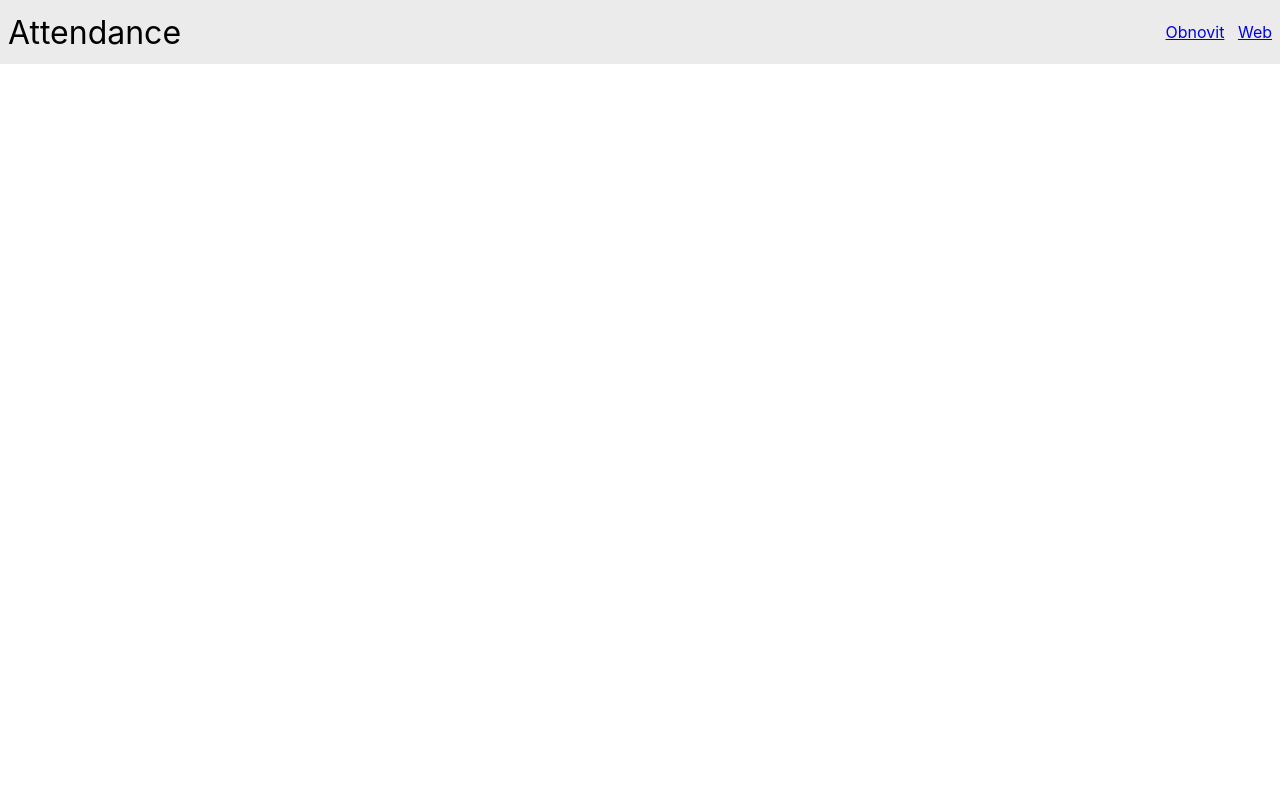
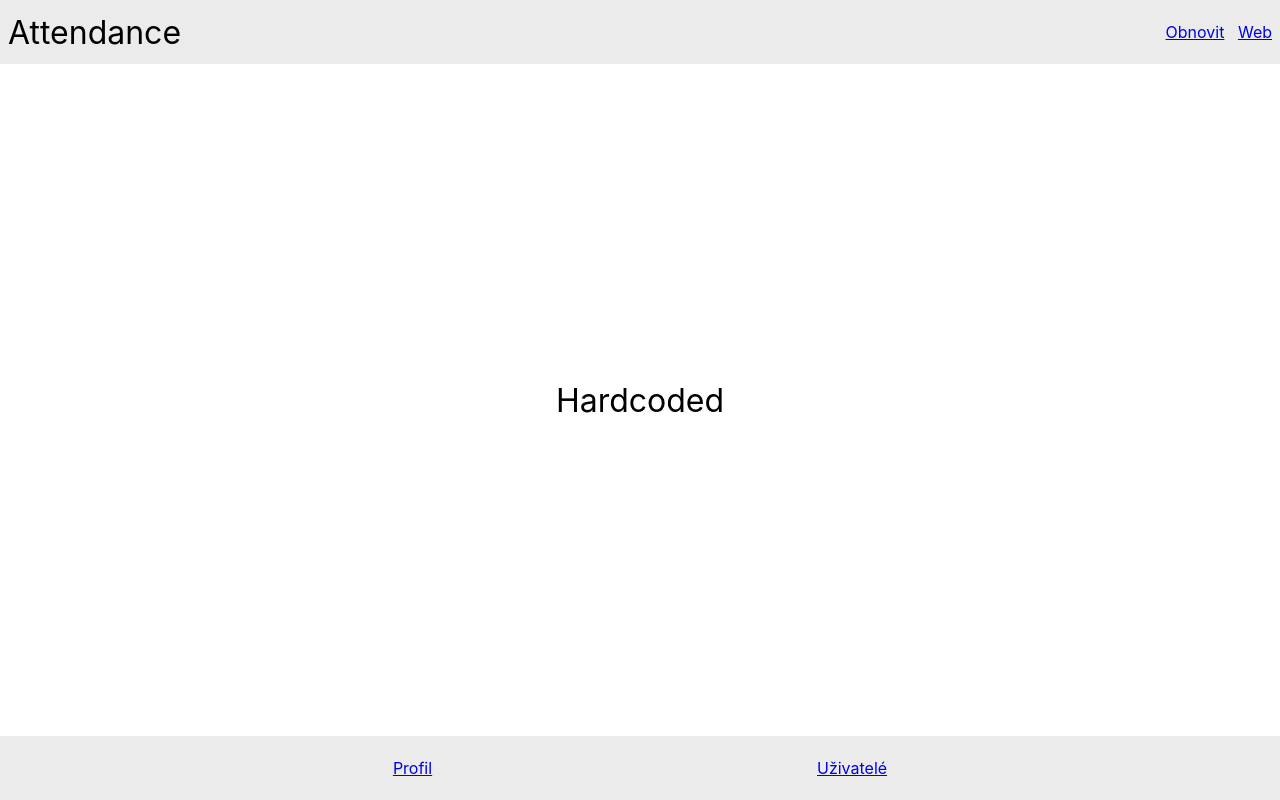
Before and after one commit to mvanco/iceapp, a React (Create React App) app: page /admin/users in a window 1280 px wide. Built offline with nearby package versions, Linux system fonts and the light colour scheme.

Commit message:
Add 'Users' screen for admin

```diff
--- a/src/App.tsx
+++ b/src/App.tsx
@@ -6,10 +6,12 @@ import { BrowserRouter as Router, Routes, Route, Link } from 'react-router-dom';
 import HomePage from './page/HomePage';
 import TermsPage from './page/TermsPage';
 import PageWrapper from './page/PageWrapper';
+import AdminPageWrapper from './page/AdminPageWrapper';
 import LoginScreen from './screen/LoginScreen';
 import RegisterScreen from './screen/RegisterScreen';
 import CurrentConfig from './model/Config';
 import { useEffect } from 'react';
+import AdminUsersPage from './page/AdminUsersPage';
 
 function onLogout() {
   CurrentConfig.clearSession();
@@ -62,6 +64,11 @@ function App() {
                   <Route path="home" element={<HomePage />} />
                   <Route path="terms" element={<TermsPage />} />
               </Route>
+              <Route path="/admin/*" element={<AdminPageWrapper/>}>
+                  <Route index element={<HomePage />} />
+                  <Route path="home" element={<HomePage />} />
+                  <Route path="users" element={<AdminUsersPage />} />
+              </Route>
             </Routes>
           </div>
         </div>
--- /dev/null
+++ b/src/page/AdminPageWrapper.tsx
@@ -0,0 +1,14 @@
+import { ReactNode } from "react"
+import { Link, Outlet } from "react-router-dom"
+
+export default function AdminPageWrapper() {
+  return (
+    <>
+      <Outlet/>
+      <div className="Menu">
+        <Link to="/admin/home">Profil</Link>
+        <Link to="/admin/users">Uživatelé</Link>
+      </div>
+    </>
+  )
+}
--- /dev/null
+++ b/src/page/AdminUsersPage.tsx
@@ -0,0 +1,37 @@
+import { Link, useNavigate } from "react-router-dom"
+import { useState, useEffect } from "react"
+import { Login } from "../viewmodel/LoginViewModel";
+import CurrentConfig from "../model/Config";
+import { ConsoleRepo } from "../repo/ConsoleRepo";
+import User from "../model/User";
+import { UsersViewModel } from "../viewmodel/UsersViewModel";
+import { Idle, Message } from "../viewmodel/UsersViewModel";
+
+interface AdminUsersPageProps {
+}
+
+const AdminUsersPage = ({}: AdminUsersPageProps) => {
+  const [uiState, setUiState] = useState<Idle | Message>(new Idle());
+
+  useEffect(() => {
+    // Sync viewModel state with component state
+    const updateState = async () => {
+      await (new UsersViewModel(uiState, setUiState)).selectUser();
+    };
+    updateState();
+  }, []);
+
+  return (
+    <div className="SubPageSwitcher">
+      <div className="SubPage" style={uiState instanceof Idle ? { display: "flex" } : { display: "none" }}>
+        <span className="headlineLarge">Hardcoded</span>
+      </div>
+      <div className="SubPage override" style={uiState instanceof Message ? { display: "flex" } : { display: "none" }}>
+        <h2>OMG</h2>
+      </div>
+    </div>
+  );
+}
+
+
+export default AdminUsersPage;
--- a/src/screen/LoginScreen.tsx
+++ b/src/screen/LoginScreen.tsx
@@ -2,6 +2,8 @@ import { Link, useNavigate } from "react-router-dom"
 import { useState, useEffect } from "react"
 import { Login } from "../viewmodel/LoginViewModel";
 import CurrentConfig from "../model/Config";
+import { ConsoleRepo } from "../repo/ConsoleRepo";
+import User from "../model/User";
 
 const navigateToInternal = (username: string, password: string) => {
   Login.LoginViewModel.login(username, password)
@@ -19,11 +21,20 @@ const LoginScreen = ({setLoggedIn}: LoginScreenProps) => {
   const navigate = useNavigate();
 
   useEffect(() => {
-    if (viewModel.uiState.type === Login.Type.Success) {
-      navigate("/internal");
-    } else if (viewModel.uiState.type === Login.Type.Error) {
-      setTimeout(() => setViewModel(Login.LoginViewModel.clearError()), CurrentConfig.ToastLengthShort);
+    async function handleLoginScreen() {
+      if (viewModel.uiState.type === Login.Type.Success) {
+        const profile = await ConsoleRepo.profile();
+        if ((profile as User)?.username?.startsWith('admin_') === true) {
+          navigate("/admin");
+        }
+        else {
+          navigate("/internal");
+        }
+      } else if (viewModel.uiState.type === Login.Type.Error) {
+        setTimeout(() => setViewModel(Login.LoginViewModel.clearError()), CurrentConfig.ToastLengthShort);
+      }
     }
+    handleLoginScreen();
   }, [viewModel]);
 
   return (
@@ -67,4 +78,4 @@ const LoginScreen = ({setLoggedIn}: LoginScreenProps) => {
   )
 }
 
-export default LoginScreen
+export default LoginScreen;
--- /dev/null
+++ b/src/viewmodel/UsersViewModel.tsx
@@ -0,0 +1,42 @@
+
+class Idle {
+  readonly selectedId: number | null;
+  readonly selectedName: string | null;
+  readonly dialogShown: boolean;
+
+  constructor(selectedId: number | null = null, selectedName: string | null = null, dialogShown = false) {
+    this.selectedId = selectedId;
+    this.selectedName = selectedName;
+    this.dialogShown = dialogShown;
+  }
+}
+
+
+class Message {
+  readonly text: string;
+
+  constructor(text: string) {
+    this.text = text;
+  }
+}
+
+type UiState = Idle | Message
+
+class UsersViewModel {
+  private uiState: UiState;
+  private setUiState: (arg: UiState) => void
+
+  constructor(uiState: UiState, setUiState: (arg: UiState) => void) {
+    this.uiState = uiState;
+    this.setUiState = setUiState;
+  }
+
+  async selectUser(): Promise<void> {
+    await new Promise(resolve => setTimeout(resolve, 1000));
+    this.setUiState(new Message("Loading"));
+    await new Promise(resolve => setTimeout(resolve, 1000));
+    this.setUiState(new Idle(1, "matus", false));
+  }
+}
+
+export {UsersViewModel, Idle, Message};
```
